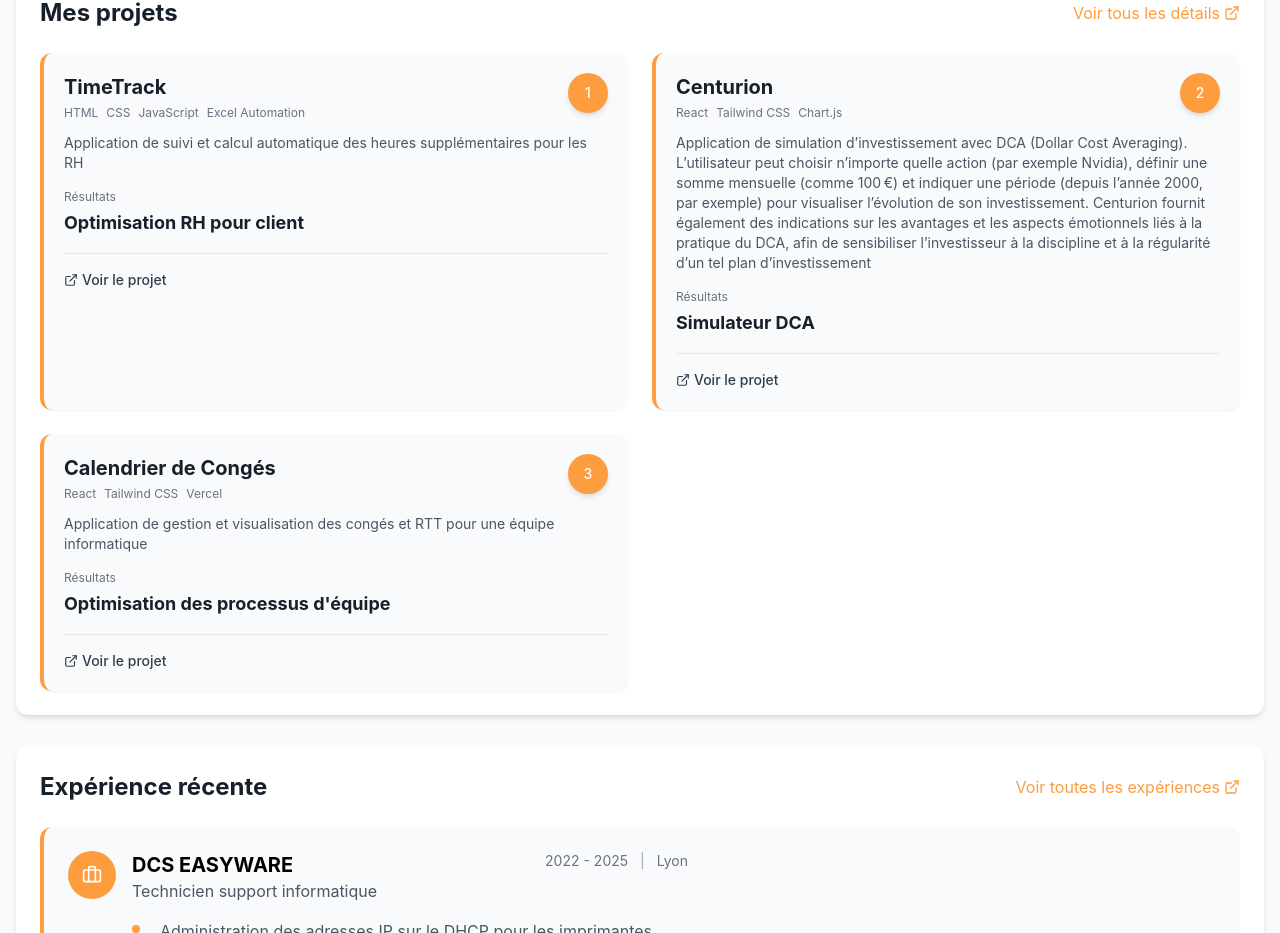
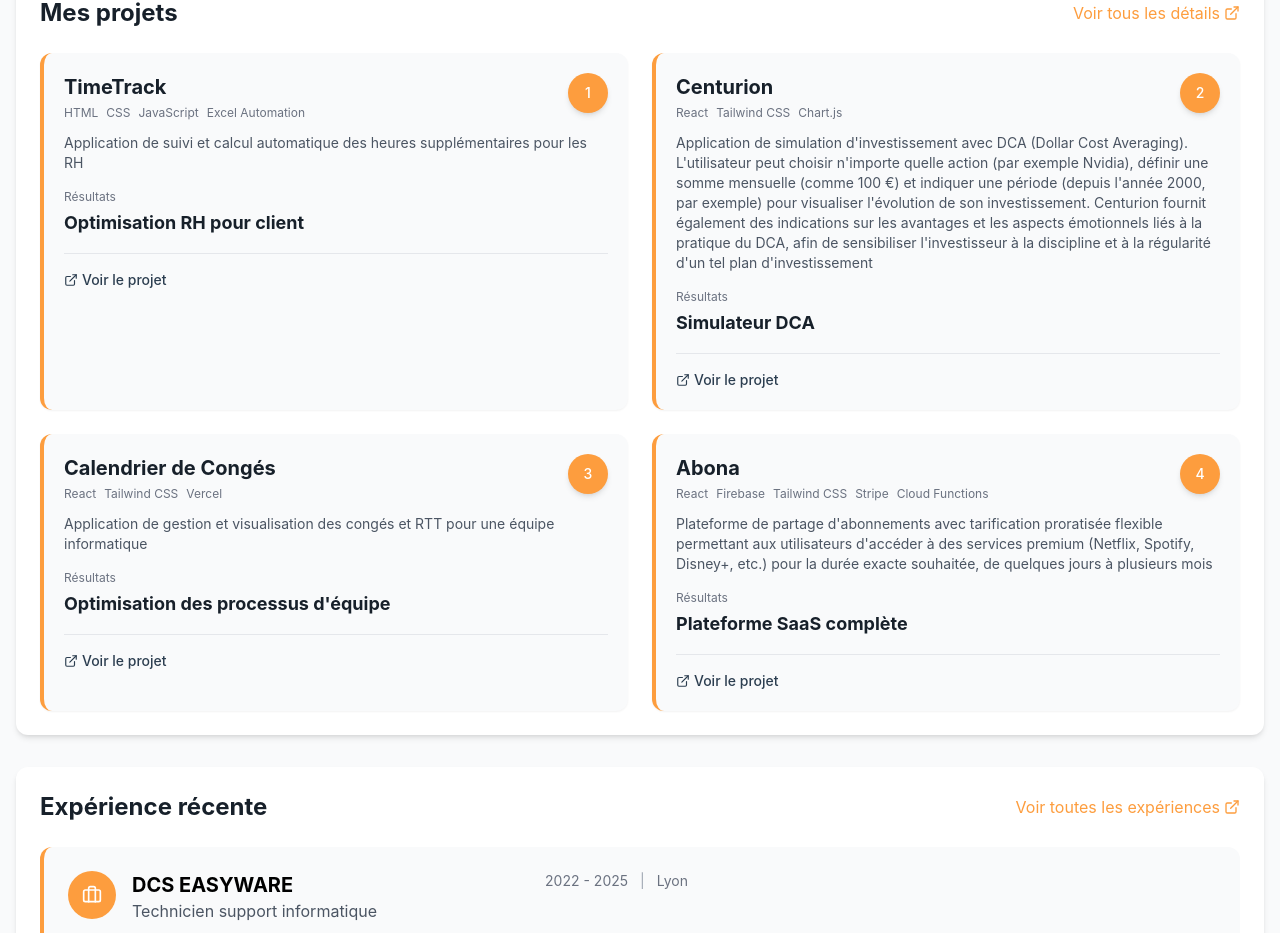
Before and after one commit to AmauryLAPEYRE/portfolio, a React (Create React App) app: page / in a window 1280 px wide. Shown: the part 1117-2050 px from the top of the page. Built offline with nearby package versions, Linux system fonts and the light colour scheme.

Commit message:
add project

```diff
--- a/src/data/projects.js
+++ b/src/data/projects.js
@@ -23,7 +23,7 @@ export const projects = [
   {
     id: 2,
     title: "Centurion",
-    description: "Application de simulation d’investissement avec DCA (Dollar Cost Averaging). L’utilisateur peut choisir n’importe quelle action (par exemple Nvidia), définir une somme mensuelle (comme 100 €) et indiquer une période (depuis l’année 2000, par exemple) pour visualiser l’évolution de son investissement. Centurion fournit également des indications sur les avantages et les aspects émotionnels liés à la pratique du DCA, afin de sensibiliser l’investisseur à la discipline et à la régularité d’un tel plan d’investissement",
+    description: "Application de simulation d'investissement avec DCA (Dollar Cost Averaging). L'utilisateur peut choisir n'importe quelle action (par exemple Nvidia), définir une somme mensuelle (comme 100 €) et indiquer une période (depuis l'année 2000, par exemple) pour visualiser l'évolution de son investissement. Centurion fournit également des indications sur les avantages et les aspects émotionnels liés à la pratique du DCA, afin de sensibiliser l'investisseur à la discipline et à la régularité d'un tel plan d'investissement",
     type: "personal", // Projet personnel
     categories: ['web', 'dev', 'ai'],
     technologies: ["React", "Tailwind CSS", "Chart.js"],
@@ -34,10 +34,10 @@ export const projects = [
     chartData: [85, 80, 90, 75],
     color: "bg-green-500",
     details: {
-      problem: "De nombreux particuliers peinent à se projeter dans une stratégie d’investissement à long terme et subissent les fluctuations émotionnelles liées aux variations du marché. Comment rendre concrète la puissance du DCA sur le long terme ?",
-      solution: "Un simulateur qui, en quelques clics, calcule comment aurait évolué un investissement progressif (ex. 100 € chaque mois) sur une action donnée depuis une date précise. L’application met en évidence les atouts du DCA, notamment pour lisser les risques et réduire l’impact des biais émotionnels",
+      problem: "De nombreux particuliers peinent à se projeter dans une stratégie d'investissement à long terme et subissent les fluctuations émotionnelles liées aux variations du marché. Comment rendre concrète la puissance du DCA sur le long terme ?",
+      solution: "Un simulateur qui, en quelques clics, calcule comment aurait évolué un investissement progressif (ex. 100 € chaque mois) sur une action donnée depuis une date précise. L'application met en évidence les atouts du DCA, notamment pour lisser les risques et réduire l'impact des biais émotionnels",
       aiAssisted: true,
-      aiContribution: "Ce projet a été développé avec le soutien de plusieurs modèles d’IA. L’architecture, la génération de composants React et les visualisations de données ont été guidées par les suggestions de l’IA, permettant de créer un simulateur d’investissement performant sans expertise préalable poussée en développement web."
+      aiContribution: "Ce projet a été développé avec le soutien de plusieurs modèles d'IA. L'architecture, la génération de composants React et les visualisations de données ont été guidées par les suggestions de l'IA, permettant de créer un simulateur d'investissement performant sans expertise préalable poussée en développement web."
     }
   },
   {
@@ -59,5 +59,25 @@ export const projects = [
       aiAssisted: true,
       aiContribution: "Cette application a été développée dans le cadre de mon travail avec l'assistance de l'IA. J'ai pu rapidement créer une interface React intuitive et un système de gestion des congés plus efficace que la solution Excel précédente, en optimisant la visualisation des données et l'expérience utilisateur pour l'ensemble de l'équipe informatique."
     }
+  },
+  {
+    id: 4,
+    title: "Abona",
+    description: "Plateforme de partage d'abonnements avec tarification proratisée flexible permettant aux utilisateurs d'accéder à des services premium (Netflix, Spotify, Disney+, etc.) pour la durée exacte souhaitée, de quelques jours à plusieurs mois",
+    type: "personal", // Projet personnel
+    categories: ['web', 'dev', 'ai'],
+    technologies: ["React", "Firebase", "Tailwind CSS", "Stripe", "Cloud Functions"],
+    image: "/api/placeholder/380/220",
+    metrics: "Plateforme SaaS complète",
+    link: "https://abona-8d0c8.web.app/",
+    github: "https://github.com/AmauryLAPEYRE/abona",
+    chartData: [95, 90, 85, 92],
+    color: "bg-green-500",
+    details: {
+      problem: "Les abonnements aux services premium (streaming, musique, productivité) sont coûteux pour une personne seule, mais le partage d'abonnements traditionnel manque de flexibilité, obligeant souvent à s'engager pour des périodes fixes d'un mois ou plus",
+      solution: "Une plateforme permettant aux utilisateurs de choisir exactement la durée d'abonnement souhaitée avec une tarification proratisée intelligente. Le système calcule automatiquement le prix en fonction de la durée choisie et fournit un accès instantané après paiement",
+      aiAssisted: true,
+      aiContribution: "Ce projet complexe a été développé avec l'assistance de l'IA pour plusieurs aspects critiques: l'architecture Firebase, l'intégration de Stripe pour les paiements, la mise en place des Cloud Functions, et l'implémentation de l'algorithme de tarification proratisée. L'IA a permis de créer rapidement une plateforme SaaS complète incluant gestion des utilisateurs, paiements sécurisés et tableau de bord administrateur."
+    }
   }
 ];
```
